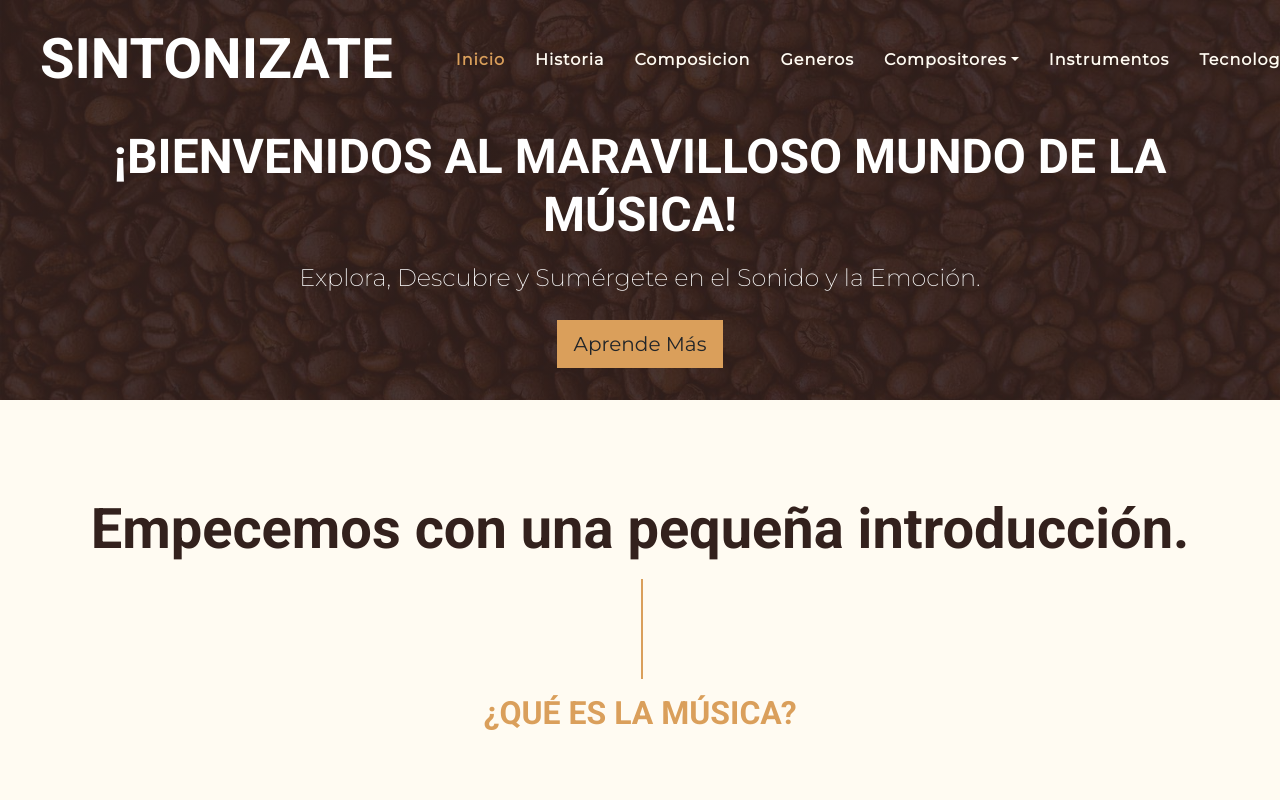
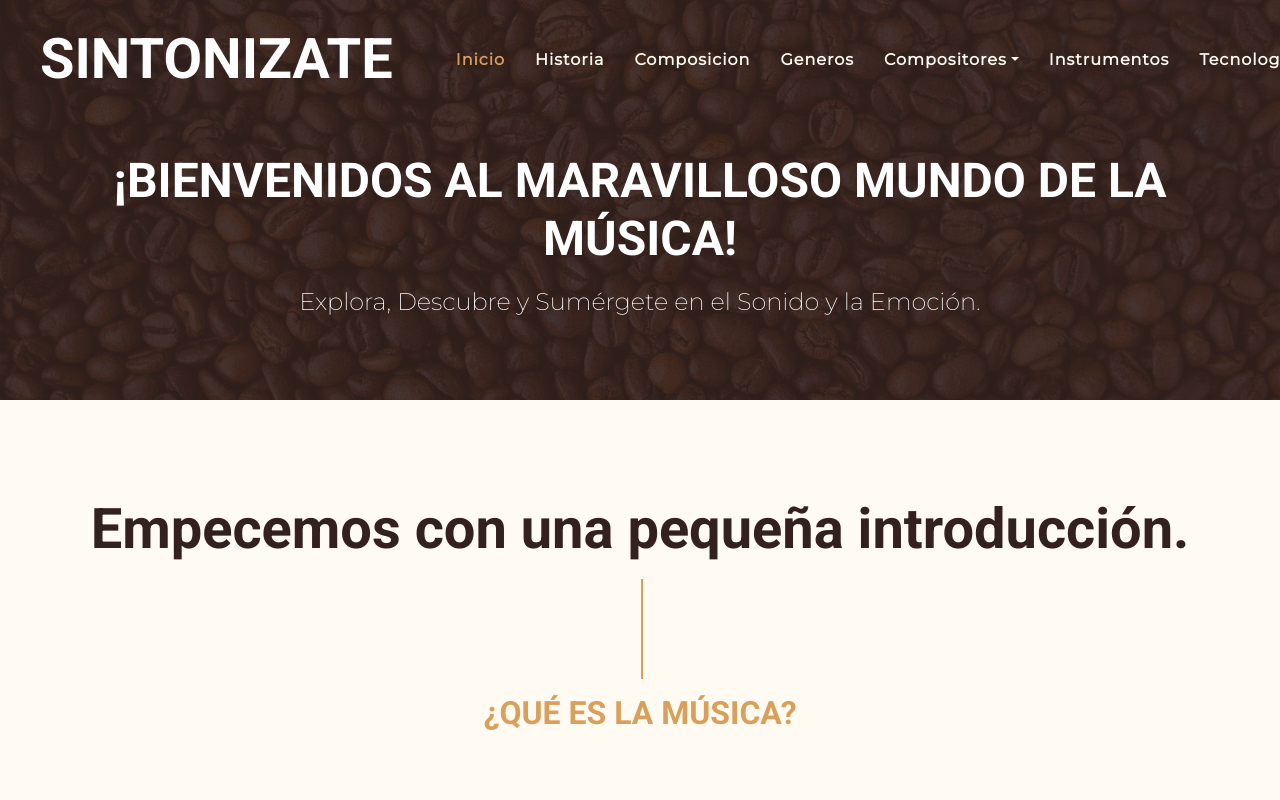
Before and after one commit to Ciberart/Sintonizate, a plain HTML site: page index.html in a window 1280 px wide. Shown: the top 800 px of the page. Drawn offline with nearby package versions, Linux system fonts and the light colour scheme.

Commit message:
first commit

```diff
--- a/index.html
+++ b/index.html
@@ -64,7 +64,6 @@
     <div class="d-flex flex-column align-items-center justify-content-center pt-0 pt-lg-5" style="min-height: 400px; text-align: center;">
         <h1 class="display-4 mb-3 mt-0 mt-lg-5 text-white text-uppercase" style="font-size: 3rem; font-weight: bold;">¡Bienvenidos al Maravilloso Mundo de la Música!</h1>
         <p class="lead mb-4" style="font-size: 1.5rem;"> <span style="color: white;">Explora, Descubre y Sumérgete en el Sonido y la Emoción.</span></p>
-        <a href="#about" class="btn btn-primary btn-lg">Aprende Más</a>
     </div>
 </div>
 <!-- Page Header End -->
```
